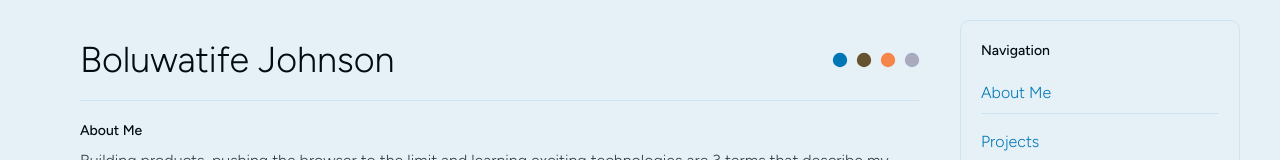
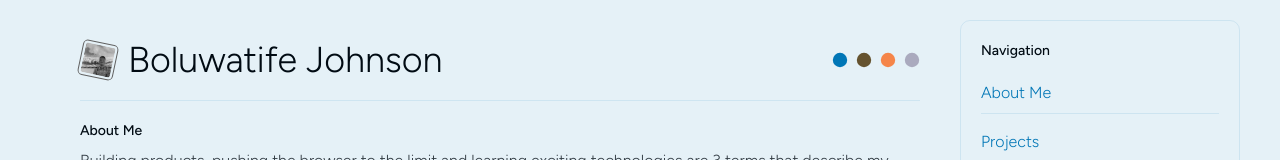
Before and after one commit to booluw/portfolio, a website built with Vite: page index.html in a window 1280 px wide. Shown: the top 160 px of the page. Built offline with nearby package versions, Linux system fonts and the light colour scheme.

Commit message:
feat: analytics

```diff
--- a/index.html
+++ b/index.html
@@ -2,6 +2,16 @@
 <html lang="en">
 
 <head>
+  <!-- Google tag (gtag.js) -->
+  <script async src="https://www.googletagmanager.com/gtag/js?id=G-H7N8P01YS7"></script>
+  <script>
+    window.dataLayer = window.dataLayer || [];
+    function gtag(){dataLayer.push(arguments);}
+    gtag('js', new Date());
+
+    gtag('config', 'G-H7N8P01YS7');
+  </script>
+
   <meta charset="UTF-8" />
   <link rel="icon" type="image/svg+xml" href="/favicon.ico" />
   <meta name="viewport" content="width=device-width, initial-scale=1.0" />
@@ -136,10 +146,19 @@
     </aside>
     <main class="md:w-3/4">
       <header
-        class="text-xl md:text-4xl py-5 font-[200] border-b border-border sticky top-0 bg-white z-10 flex items-center justify-between">
-        <h1 class="cursor-default select-none" data-easter="dbl" title="Double Click to see inside" data-animate>
-          Boluwatife Johnson
-        </h1>
+        class="py-5 border-b border-border sticky top-0 bg-white z-10 flex items-center justify-between">
+        <div class="flex items-center gap-3">
+          <img
+            src="/Booluw.jpg"
+            class="rounded-sm border border-primary p-[2px] grayscale cursor-pointer select-none hover:grayscale-0 transition-all ease-in-out rotate-12"
+            width="36px"
+            data-easter="dbl" title="Double Click to see inside"
+            data-animate
+          />
+          <h1 class="text-xl md:text-4xl font-[300]" data-animate>
+            Boluwatife Johnson
+          </h1>
+        </div>
         <div class="flex gap-2">
           <div class="p-2 rounded-full bg-[#0076B6] cursor-pointer scale-90 transition-transform ease-in-out"
             data-theme="primary"></div>
```
